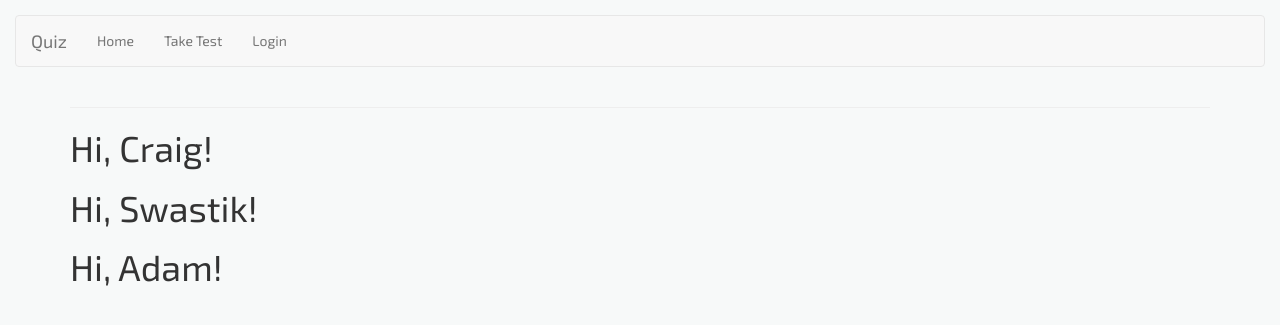
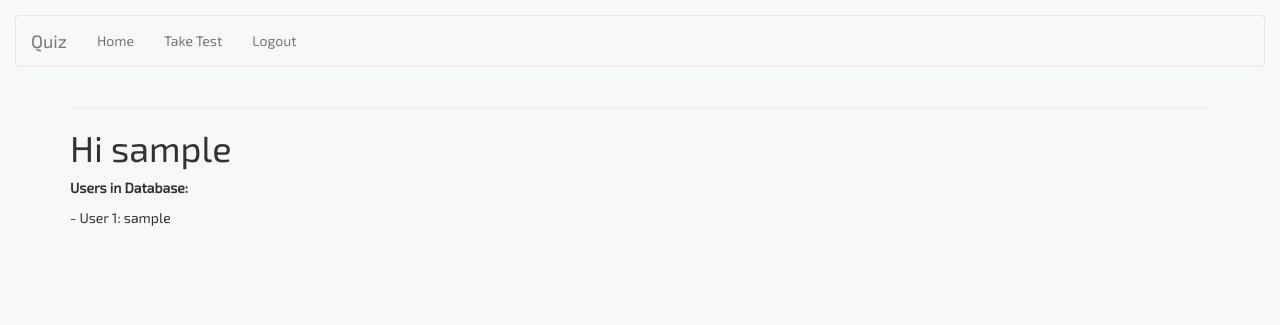
Before and after one commit to quasarswastik/CITS3403_Project-2, a Flask app: page / in a window 1280 px wide. Shown: the top 325 px of the page. Run offline with Flask 2, Linux system fonts and the light colour scheme; the visitor is signed in with stand-in values (Sample User, id 1); data comes from the database, SQL or seed files in the repository; both versions use the stored data as it was after the commit; some libraries are stand-ins or nearby versions.

Commit message:
added further User features

```diff
--- a/app/routes.py
+++ b/app/routes.py
@@ -15,23 +15,14 @@ from werkzeug.urls import url_parse
 @app.route('/index')
 @login_required # this will force login to access the page
 def index():
-    # Mock Users Object
-    users = [
-        {
-            'username': 'Craig'
-        },
-        {
-            'username': 'Swastik'
-        },
-        {
-            'username': 'Adam'
-        }
-    ]
+    # Fetch all users
+    users = User.query.all()
 
     return render_template('index.html', title = 'Home', users = users)
 
 
 @app.route('/taketest')
+@login_required # this will force login to access the page
 def take_test():
     # Mock Questions
     questions = [
@@ -64,6 +55,11 @@ def login():
         return redirect(next_page)
     return render_template('login.html', title='Sign In', form=form)
 
+@app.route('/logout')
+def logout():
+    logout_user()
+    return redirect(url_for('index'))
+
 
 @app.route('/register', methods=['GET', 'POST'])
 def register():
--- a/app/templates/base.html
+++ b/app/templates/base.html
@@ -28,7 +28,11 @@
                 <ul class="nav navbar-nav">
                     <li><a href="{{ url_for('index') }}" class="nav-link">Home</a></li>
                     <li><a href="{{ url_for('take_test') }}" class="nav-link">Take Test</a></li>
+                    {% if current_user.is_anonymous %}
                     <li><a href="{{ url_for('login') }}" class="nav-link">Login</a></li>
+                    {% else %}
+                    <li><a href="{{ url_for('logout') }}" class="nav-link">Logout</a></li>
+                    {% endif %}
                </ul>
             </div>
         </nav>
--- a/app/templates/index.html
+++ b/app/templates/index.html
@@ -1,7 +1,9 @@
 {% extends "base.html" %}
 
 {% block content %}
+    <h1>Hi {{current_user.username}} </h1>
+    <p><b>Users in Database:</b></p>
     {% for user in users %}
-    <h1>Hi, {{ user.username }}!</h1>
+    <p> - User {{user.id}}: {{user.username }}</p>
     {% endfor %}
 {% endblock %}
--- a/requirements.txt
+++ b/requirements.txt
@@ -3,6 +3,7 @@ click==7.1.2
 dnspython==1.16.0
 email-validator==1.1.0
 Flask==1.1.2
+Flask-Login==0.5.0
 Flask-Migrate==2.5.3
 Flask-SQLAlchemy==2.4.1
 Flask-WTF==0.14.3
```
Also changed, not shown: app.db.
